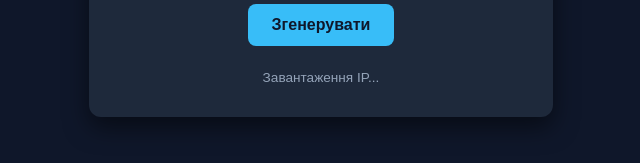
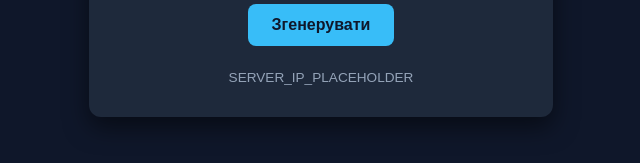
Before and after one commit to oleh-tft/nickname-generator, a plain HTML site: page index.html in a window 1280 px wide. Shown: the part 435-598 px from the top of the page, 319-959 px from the left. Drawn offline with Linux system fonts and the light colour scheme.

Commit message:
Add files via upload

```diff
--- a/index.html
+++ b/index.html
@@ -56,7 +56,7 @@
         <h1>🎲 Генератор Ніків</h1>
         <div class="nickname-box" id="nickname">---</div>
         <button onclick="generate()">Згенерувати</button>
-        <div class="info" id="server-info">Завантаження IP...</div>
+        <div class="info" id="server-info">SERVER_IP_PLACEHOLDER</div>
     </div>
 
     <script>
```
